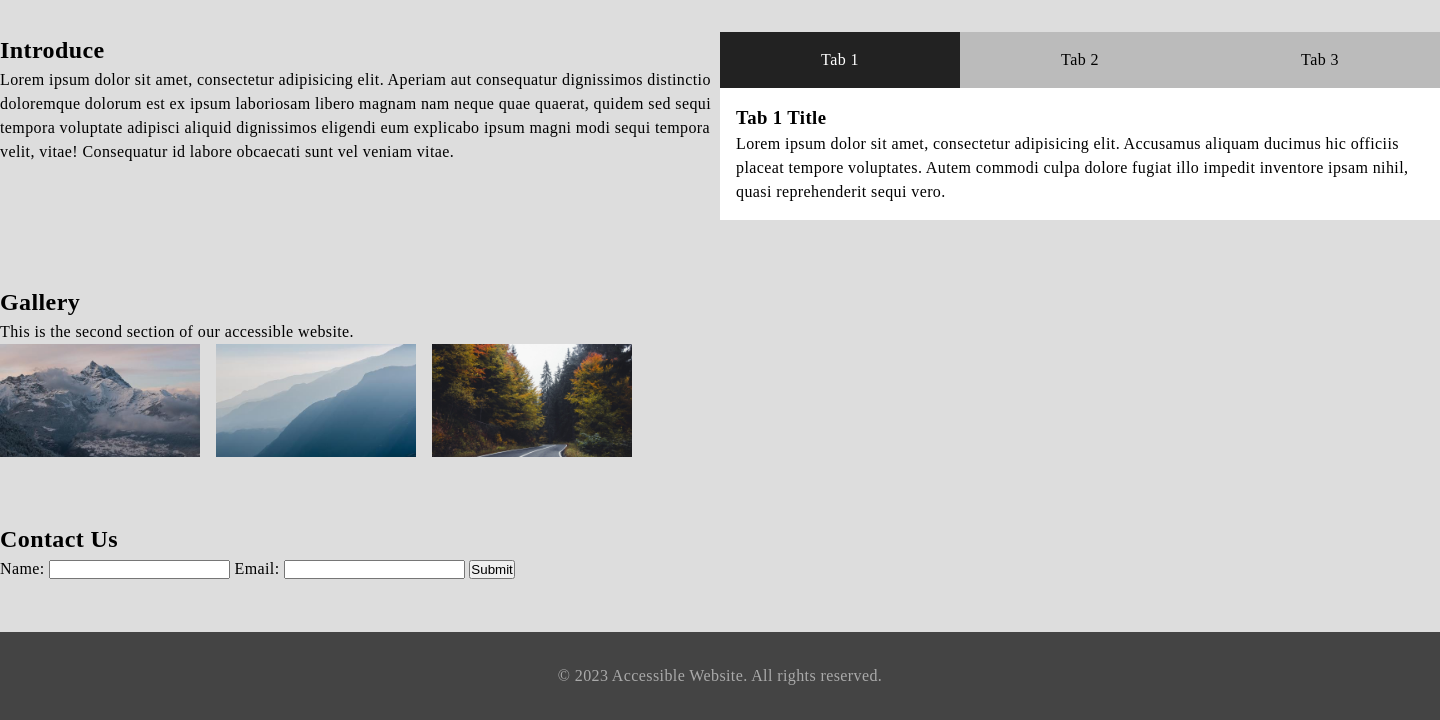
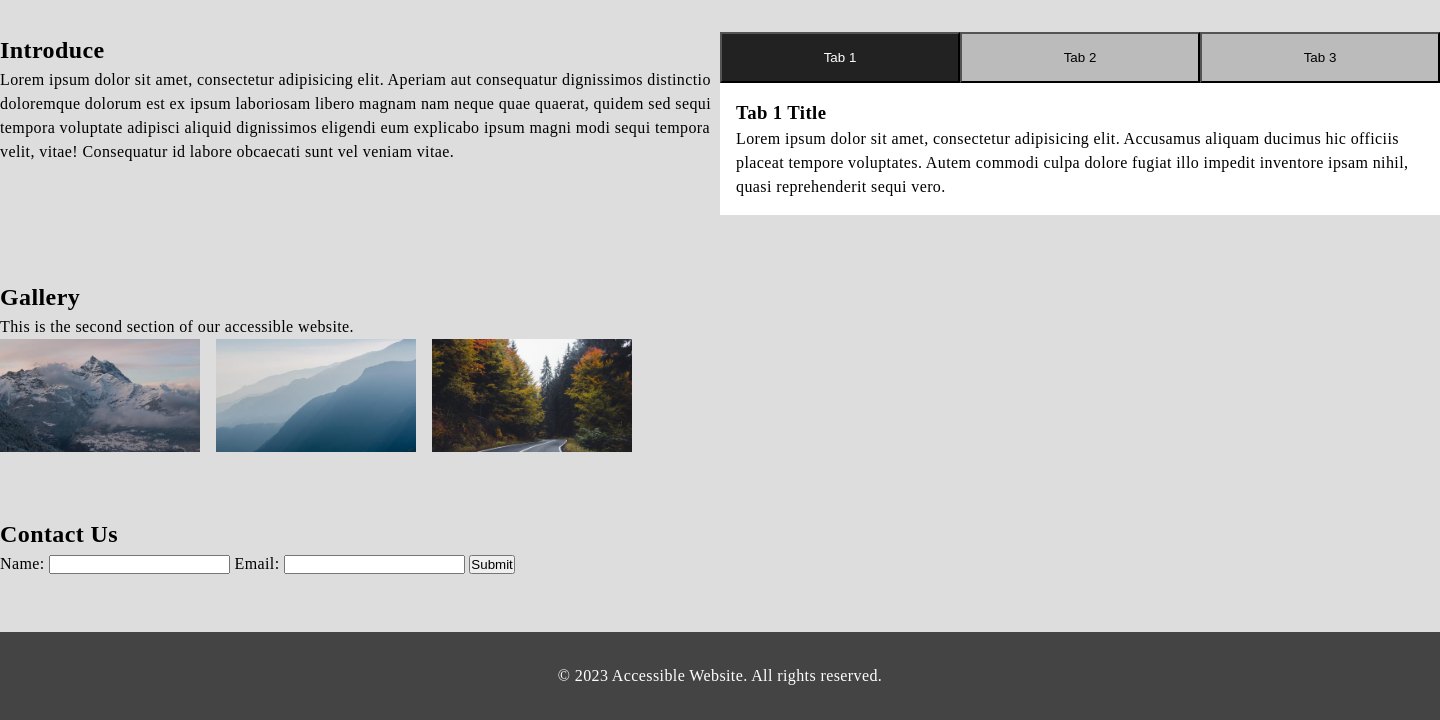
Before and after one commit to leonov0/speed2024, a PHP site: page / in a window 1440 px wide. Shown: the part 80-800 px from the top of the page. Run offline with PHP 8.4, Linux system fonts and the light colour scheme.

Commit message:
feat: enhance accessibility features and improve styles

```diff
--- a/accessibility/index.html
+++ b/accessibility/index.html
@@ -1,11 +1,13 @@
 <!DOCTYPE html>
 <html lang="en">
+
 <head>
     <meta charset="UTF-8">
-    <meta name="viewport" content="width=device-width, initial-scale=1.0, maximum-scale=1.0, minimum-scale=1.0">
+    <meta name="viewport" content="width=device-width, initial-scale=1.0, maximum-scale=5.0, minimum-scale=1.0">
     <title>Accessible Website</title>
     <link rel="stylesheet" href="./style.css">
 </head>
+
 <body>
     <header>
         <div class="container">
@@ -25,7 +27,8 @@
         <section id="introduce">
             <div class="introduce-box">
                 <h2>Introduce</h2>
-            <p>Lorem ipsum dolor sit amet, consectetur adipisicing elit. Aperiam aut consequatur dignissimos distinctio
+                <p>Lorem ipsum dolor sit amet, consectetur adipisicing elit. Aperiam aut consequatur dignissimos
+                    distinctio
                     doloremque dolorum est ex ipsum laboriosam libero magnam nam neque quae quaerat, quidem sed sequi
                     tempora
                     voluptate adipisci aliquid dignissimos eligendi eum explicabo ipsum magni modi sequi tempora velit,
@@ -34,14 +37,16 @@
             <div class="introduce-box">
                 <div class="tab-box">
                     <div class="tab-button-group">
-                    <div class="tab-button-1 tab-button active" onclick="clickTabMenu(1)">Tab 1</div>
-                    <div class="tab-button-2 tab-button" onclick="clickTabMenu(2)">Tab 2</div>
-                    <div class="tab-button-3 tab-button" onclick="clickTabMenu(3)">Tab 3</div>
+                        <button class="tab-button-1 tab-button active" onclick="clickTabMenu(1)">Tab 1</button>
+                        <button class="tab-button-2 tab-button" onclick="clickTabMenu(2)">Tab 2</button>
+                        <button class="tab-button-3 tab-button" onclick="clickTabMenu(3)">Tab 3</button>
                     </div>
 
                     <div class="tab-contents">
                         <h3>Tab 1 Title</h3>
-                    Lorem ipsum dolor sit amet, consectetur adipisicing elit. Accusamus aliquam ducimus hic officiis placeat tempore voluptates. Autem commodi culpa dolore fugiat illo impedit inventore ipsam nihil, quasi reprehenderit sequi vero.
+                        Lorem ipsum dolor sit amet, consectetur adipisicing elit. Accusamus aliquam ducimus hic
+                        officiis placeat tempore voluptates. Autem commodi culpa dolore fugiat illo impedit
+                        inventore ipsam nihil, quasi reprehenderit sequi vero.
                     </div>
                 </div>
             </div>
@@ -52,9 +57,9 @@
             <p>This is the second section of our accessible website.</p>
 
             <div class="gallery-wrapper">
-            <img src="./images/664-500x500.jpg" alt="">
-            <img src="./images/931-500x500.jpg" alt="">
-            <img src="./images/road-g74ff19e1b_1920.jpg" alt="">
+                <img src="./images/664-500x500.jpg" alt="Mountain 1">
+                <img src="./images/931-500x500.jpg" alt="Mountain 2">
+                <img src="./images/road-g74ff19e1b_1920.jpg" alt="Road">
             </div>
         </section>
 
@@ -104,4 +109,5 @@
 
     </script>
 </body>
+
 </html>
--- a/accessibility/style.css
+++ b/accessibility/style.css
@@ -3,6 +3,10 @@
     margin: 0;
     padding: 0;
     box-sizing: border-box;
+}
+
+a:hover {
+    text-decoration: underline;
 }
 
 body {
@@ -75,6 +79,10 @@ main section {
     cursor: pointer;
 }
 
+#introduce .tab-button:hover {
+    opacity: 0.8;
+}
+
 #introduce .tab-button.active {
     background: #222;
     color: #fff;
@@ -100,7 +108,7 @@ main section {
 
 /* footer */
 footer {
-    color: #aaa;
+    color: #fff;
     background: #444;
     text-align: center;
     padding: 2rem 0;
```
Lines whose indentation alone changed are shown as unchanged.
